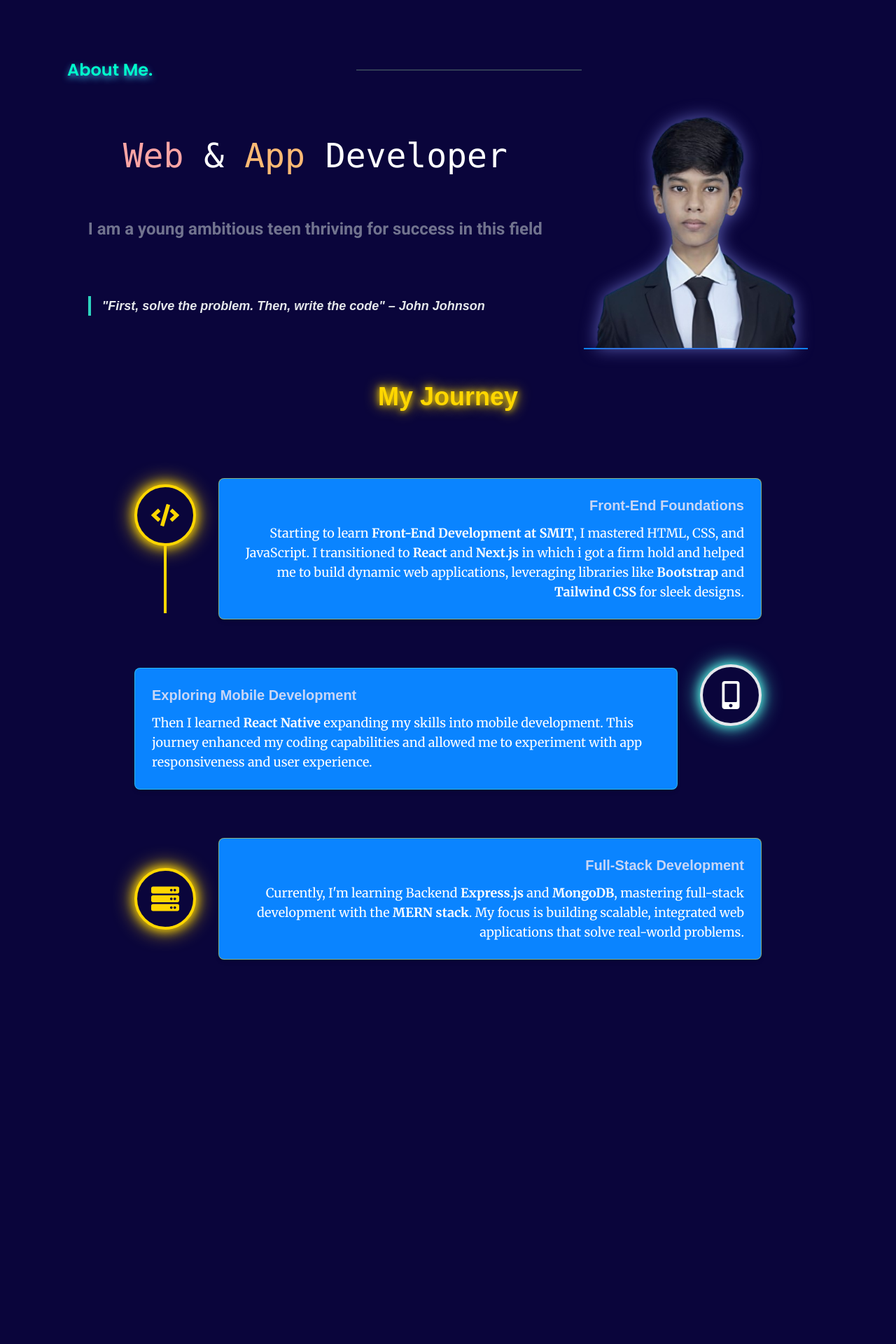
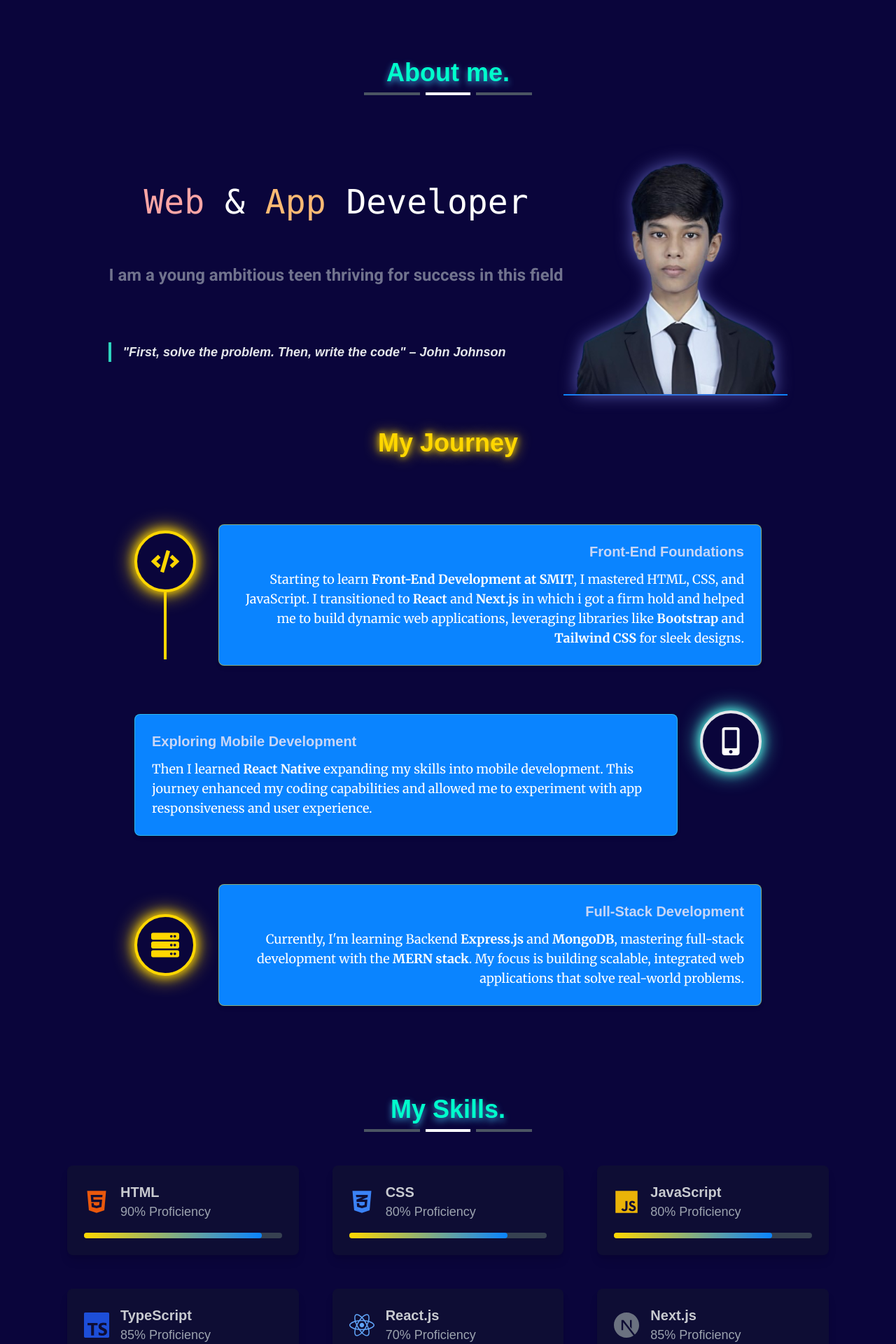
Before and after one commit to ZaidAsif/portfolio, a Next.js app: page / in a window 1280 px wide. Shown: the part 820-2740 px from the top of the page at 70% size. Before the commit the page ends 2255 px from the top, so only its background shows below. Built offline with nearby package versions, Linux system fonts and the light colour scheme; what tailwindcss-motion would draw is missing.

Commit message:
little changes in about where as skills section initial design made with full responsiveness

```diff
--- a/src/app/page.tsx
+++ b/src/app/page.tsx
@@ -1,11 +1,13 @@
 import AboutSection from "@/components/about";
 import HomeSection from "@/components/home";
+import SkillsSection from "@/components/skills";
 
 export default function Home() {
   return (
     <>
       <HomeSection />
       <AboutSection />
+      <SkillsSection />
     </>
   );
 }
--- a/src/components/about.tsx
+++ b/src/components/about.tsx
@@ -22,8 +22,18 @@
 export default function AboutSection() {
     return (
         <section id="about" className="group flex-col mt-10 w-full h-full flex gap-12 px-12 py-10 md:px-24 md:py-16">
-            <div className={`flex flex-col justify-center align-center gap-8`}>
-                <h4
+            <div className={`flex flex-col justify-around items-center gap-8`}>
+            <div className="text-center mb-12">
+                <h2 className="text-2xl font-semibold md:text-4xl lg:text-4xl ${poppins.className} text-[#00ffcc]" style={{textShadow: '0 4px 10px rgb(58, 154, 209)'}}>
+                    About me.
+                </h2>
+                <div className="mt-2 flex items-center justify-center gap-2">
+                    <span className="h-1 bg-gray-600 w-16 md:w-20 lg:w-20"></span>
+                    <span className="h-1 bg-white w-10 md:w-16 lg:w-16"></span>
+                    <span className="h-1 bg-gray-600 w-16 md:w-20 lg:w-20"></span>
+                </div>
+            </div>
+                {/* <h4
                     className={`group text-left text-xl font-semibold md:text-2xl ${poppins.className}`}
                     style={{
                         color: '#00ffcc', textShadow: '0 4px 10px rgb(58, 154, 209)'
@@ -32,7 +42,7 @@
                     About Me.
                     <span className='ml-6 md:ml-0 border-[1px] block box-content relative bottom-[17px] w-[56.7%] left-[38%] border-[#303c55] md:w-[20rem] md:w-3/5'></span>
 
-                </h4>
+                </h4> */}
                 <div className={`md:flex md:justify-around`}>
                     <div className={`gap-4 flex flex-col md:justify-evenly`}>
                         <h2 className={`text-2xl md:text-5xl text-center font-mono`}> <span className='text-red-300'>Web</span> & <span className='text-orange-300'>App</span> Developer</h2>
@@ -64,7 +74,7 @@
             <div className="absolute inset-0 -z-10 bg-gradient-to-b from-[rgb(111, 99, 223)] via-[rgba(54, 52, 52, 0.9)] to-[rgb(44, 37, 116)]"></div>
 
             <h3
-                className="text-4xl font-bold text-center mb-12 text-accent"
+                className="text-2xl md:text-4xl lg:text-4xl font-bold text-center mb-12 text-accent"
                 style={{ textShadow: "0 0 10px var(--accent), 0 0 20px var(--accent)" }}
             >
                 My Journey
@@ -75,7 +85,7 @@
                     {/* Icon */}
                     <div className="relative flex flex-col items-center">
                         <div
-                            className="hover:motion-preset-spin motion-ease-spring-bounciest flex-shrink-0 p-5 rounded-full shadow-lg border-4 border-accent bg-[rgba(10,5,59,1)] text-accent"
+                            className="motion-preset-spin motion-duration-2000 motion-ease-spring-bouncy flex-shrink-0 p-5 rounded-full shadow-lg border-4 border-accent bg-[rgba(10,5,59,1)] text-accent"
                             style={{
                                 boxShadow: "0 0 15px var(--accent), 0 0 30px var(--accent)",
                             }}
@@ -104,7 +114,7 @@
                                 boxShadow: "0 0 15px var(--extra), 0 0 30px var(--extra)",
                             }}
                         >
-                            <FaMobileAlt className='hover:motion-preset-oscillate motion-ease-spring-bounciest ' size={40} />
+                            <FaMobileAlt className='motion-preset-oscillate motion-duration-2000 motion-ease-spring-smooth' size={40} />
                         </div>
                         <div className="hidden md:block w-1 bg-extra h-24"></div>
                     </div>
@@ -127,7 +137,7 @@
                                 boxShadow: "0 0 15px var(--accent), 0 0 30px var(--accent)",
                             }}
                         >
-                            <FaServer className='hover:motion-preset-blink motion-ease-spring-bounciest ' size={40} />
+                            <FaServer className='motion-preset-blink motion-duration-2000 motion-ease-spring-bounce ' size={40} />
                         </div>
                     </div>
                     {/* Content */}
--- a/src/components/home.tsx
+++ b/src/components/home.tsx
@@ -53,7 +53,7 @@
 
         <div className="flex justify-center w-3/4 md:w-2/4 lg:w-1/3 mt-8">
           <img
-            src="https://firebasestorage.googleapis.com/v0/b/nextjs-with-firebase-935b3.appspot.com/o/images%2Fcoderboy.gif?alt=media&token=10e04cfe-2180-49b9-8700-8ea76f9fddc1"
+            src="coderboy.gif"
             alt="A person coding"
             className="rounded-lg shadow-lg hover:shadow-xl transition-shadow duration-300"
           />
--- /dev/null
+++ b/src/components/skills.tsx
@@ -0,0 +1,64 @@
+'use client';
+
+import { FaHtml5, FaCss3Alt, FaJs, FaReact, FaBootstrap, } from "react-icons/fa";
+import { SiNextdotjs, SiTailwindcss, SiFirebase, SiTypescript, SiExpress, SiMongodb  } from "react-icons/si";
+import { TbBrandReactNative } from "react-icons/tb";
+
+
+export default function SkillsSection() {
+    const skills = [
+        { name: "HTML", level: 90, icon: <FaHtml5 className="text-orange-600 text-4xl" /> },
+        { name: "CSS", level: 80, icon: <FaCss3Alt className="text-blue-500 text-4xl" /> },
+        { name: "JavaScript", level: 80, icon: <FaJs className="text-yellow-500 text-4xl" /> },
+        { name: "TypeScript", level: 85, icon: <SiTypescript className="text-blue-700 text-4xl" /> },
+        { name: "React.js", level: 70, icon: <FaReact className="text-blue-400 text-4xl" /> },
+        { name: "Next.js", level: 85, icon: <SiNextdotjs className="text-gray-500 text-4xl" /> },
+        { name: "Tailwind CSS", level: 85, icon: <SiTailwindcss className="text-teal-400 text-4xl" /> },
+        { name: "Bootstrap", level: 75, icon: <FaBootstrap className="text-[#7e00ed] text-4xl" /> },
+        { name: "Firebase", level: 75, icon: <SiFirebase className="text-orange-500 text-4xl" /> },
+        { name: "React Native", level: 70, icon: <TbBrandReactNative className="text-[#00d6f5] text-4xl" /> },
+        { name: "Express JS", level: 65, icon: <SiExpress  className="text-green-400 text-4xl" /> },
+        { name: "Mongo db", level: 70, icon: <SiMongodb  className="text-[#00a749] text-4xl" /> },
+    ];
+
+    return (
+        <section id="skills" className="w-full h-full px-8 py-16 bg-gradient-to-b from-[var(--background)] to-[rgba(10,5,59,0.9)] text-foreground">
+            <div className="text-center mb-12">
+                <h2 className="text-2xl font-semibold md:text-4xl lg:text-4xl ${poppins.className} text-[#00ffcc]" style={{textShadow: '0 4px 10px rgb(58, 154, 209)'}}>
+                My Skills.
+                </h2>
+                <div className="mt-2 flex items-center justify-center gap-2">
+                    <span className="h-1 bg-gray-600 w-16 md:w-20 lg:w-20"></span>
+                    <span className="h-1 bg-white w-10 md:w-16 lg:w-16"></span>
+                    <span className="h-1 bg-gray-600 w-16 md:w-20 lg:w-20"></span>
+                </div>
+            </div>
+
+            <div className="grid grid-cols-1 sm:grid-cols-2 md:grid-cols-2 lg:grid-cols-3 gap-10 md:gap-12 max-w-6xl mx-auto px-4 md:px-8 lg:px-8 group">
+                {skills.map((skill) => (
+                    <div
+                        key={skill.name}
+                        className="relative p-6 rounded-lg bg-[rgba(15,15,50,0.8)] shadow-lg transform hover:scale-105 transition-transform duration-300 group-hover:"
+                    >
+                        <div className="flex items-center gap-4">
+                            {skill.icon}
+                            <div className="flex flex-col">
+                                <h3 className="text-lg md:text-xl font-semibold text-[#c8cad0] ">{skill.name}</h3>
+                                <span className="text-sm md:text-lg text-gray-400">{skill.level}% Proficiency</span>
+                            </div>
+                        </div>
+
+                        <div className="mt-4">
+                            <div className="w-full bg-gray-700 h-2 rounded-full">
+                                <div
+                                    className="h-2 rounded-full bg-gradient-to-r from-accent to-primary"
+                                    style={{ width: `${skill.level}%` }}
+                                ></div>
+                            </div>
+                        </div>
+                    </div>
+                ))}
+            </div>
+        </section>
+    );
+}
```
Also changed, not shown: 1 other file (tests, documents, lock files or other folders).
